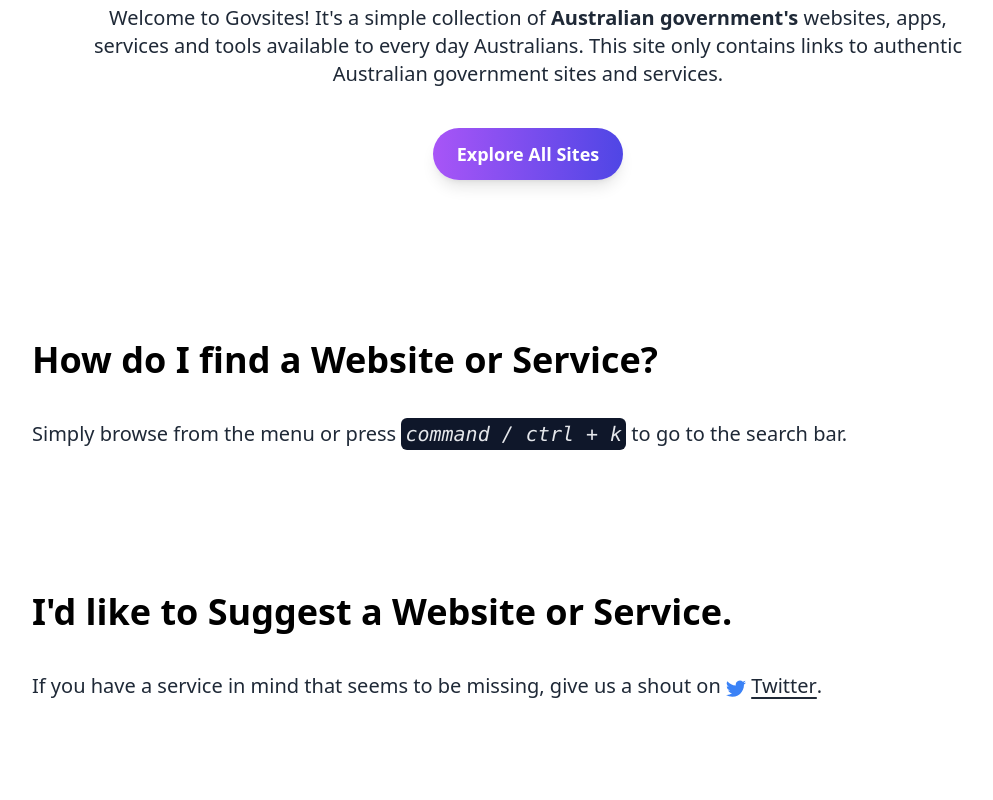
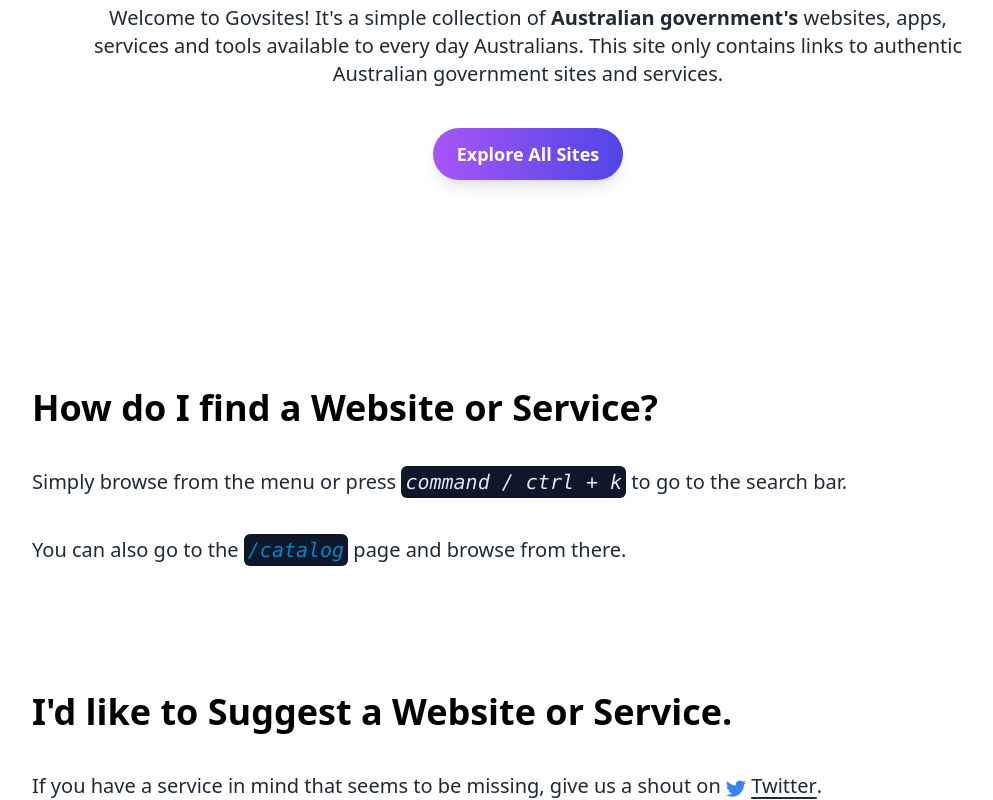
Before and after one commit to SydAliHsn/gov-test, a Next.js app: page / in a window 1280 px wide. Shown: the part 324-1124 px from the top of the page, without its empty margins (112-1105 px from the left). Before the commit the page ends 1088 px from the top, so only its background shows below. Built offline with nearby package versions, Linux system fonts and the light colour scheme.

Commit message:
Fix: Minor styling issues

```diff
--- a/components/About.tsx
+++ b/components/About.tsx
@@ -2,7 +2,7 @@ import React from 'react';
 
 const About = (props: {}): JSX.Element => {
     return <div className='pt-10 flex flex-col gap-8'>
-        <h1 className='sm:text-center text-4xl xs:text-5xl font-bold'>About Govsites</h1>
+        <h1 className='sm:text-center text-4xl sm:text-5xl font-bold'>About Govsites</h1>
         <p className='text-lg leading-8 pt-5'>In an era dominated by digital information, GovSites emerges as a vital tool, streamlining the journey to essential government services. </p>
 
         <p className='text-lg leading-8'>Our platform serves as a dedicated hub, meticulously curating verified government websites and services, providing users with a trustworthy gateway to accurate information. We understand the complexities individuals face while navigating official channels, and GovSites was designed to empower citizens with a seamless, secure, and user-centric experience.</p>
--- a/components/CodeBlock.tsx
+++ b/components/CodeBlock.tsx
@@ -2,7 +2,7 @@ import React from 'react';
 
 
 const CodeBlock = ({ children }: { children: React.ReactNode }): JSX.Element => {
-    return <code className='bg-slate-900 dark:bg-gray-950 p-1 rounded-md text-gray-200 dark:text-gray-300 italic'>{children}</code>
+    return <code className='whitespace-nowrap bg-slate-900 dark:bg-gray-950 p-1 rounded-md text-gray-200 dark:text-gray-300 italic'>{children}</code>
 }
 
 export default CodeBlock;
--- a/components/Home/Suggest.tsx
+++ b/components/Home/Suggest.tsx
@@ -5,7 +5,7 @@ import { BsTwitter } from 'react-icons/bs'
 
 
 const Suggest = (props: {}): JSX.Element => {
-    return <div className='container mx-auto px-4 lg:!max-w-4xl xl:!max-w-5xl pb-16'>
+    return <div className='container mx-auto px-4 lg:!max-w-4xl xl:!max-w-5xl'>
         <div className='flex flex-col gap-6 sm:gap-8 lg:gap-10'>
             <h2 className='text-2xl sm:text-3xl lg:text-4xl font-bold'>
                 I'd like to Suggest a Website or Service.
--- a/components/Home/Tutorial.tsx
+++ b/components/Home/Tutorial.tsx
@@ -4,7 +4,7 @@ import Link from 'next/link';
 import CodeBlock from '../CodeBlock';
 
 const Tutorial = (props: {}): JSX.Element => {
-    return <div className='container mx-auto px-4 lg:!max-w-4xl xl:!max-w-5xl pb-16'>
+    return <div className='container mx-auto px-4 lg:!max-w-4xl xl:!max-w-5xl'>
         <div className='flex flex-col gap-6 sm:gap-8 lg:gap-10'>
             <h2 className='text-2xl sm:text-3xl lg:text-4xl font-bold'>
                 How do I find a Website or Service?
@@ -14,9 +14,9 @@ const Tutorial = (props: {}): JSX.Element => {
                 Simply browse from the menu or press <CodeBlock>command / ctrl + k</CodeBlock > to go to the search bar.
             </p>
 
-            {/* <p className='sm:text-lg md:text-xl font-medium text-gray-800 dark:text-gray-300'>Or</p>
-
-            <p className='sm:text-lg md:text-xl'>Go to the <CodeBlock><Link href={'/catalog'} className='text-blue-500'>/catalog</Link></CodeBlock> page and browse from the sidebar.</p> */}
+            <p className='sm:text-lg md:text-xl text-gray-800 dark:text-gray-300'>
+                You can also go to the <CodeBlock><Link href={'/catalog'} className='text-sky-600'>/catalog</Link></CodeBlock > page and browse from there.
+            </p>
 
         </div>
     </div>;
--- a/components/Home/index.tsx
+++ b/components/Home/index.tsx
@@ -4,7 +4,7 @@ import Tutorial from './Tutorial';
 import Suggest from './Suggest';
 
 const Home = (props: {}): JSX.Element => {
-    return <main className='space-y-12 sm:space-y-20 gradient-bg '>
+    return <main className='space-y-12 sm:space-y-32 gradient-bg '>
         <Hero />
         <Tutorial />
         <Suggest />
```
